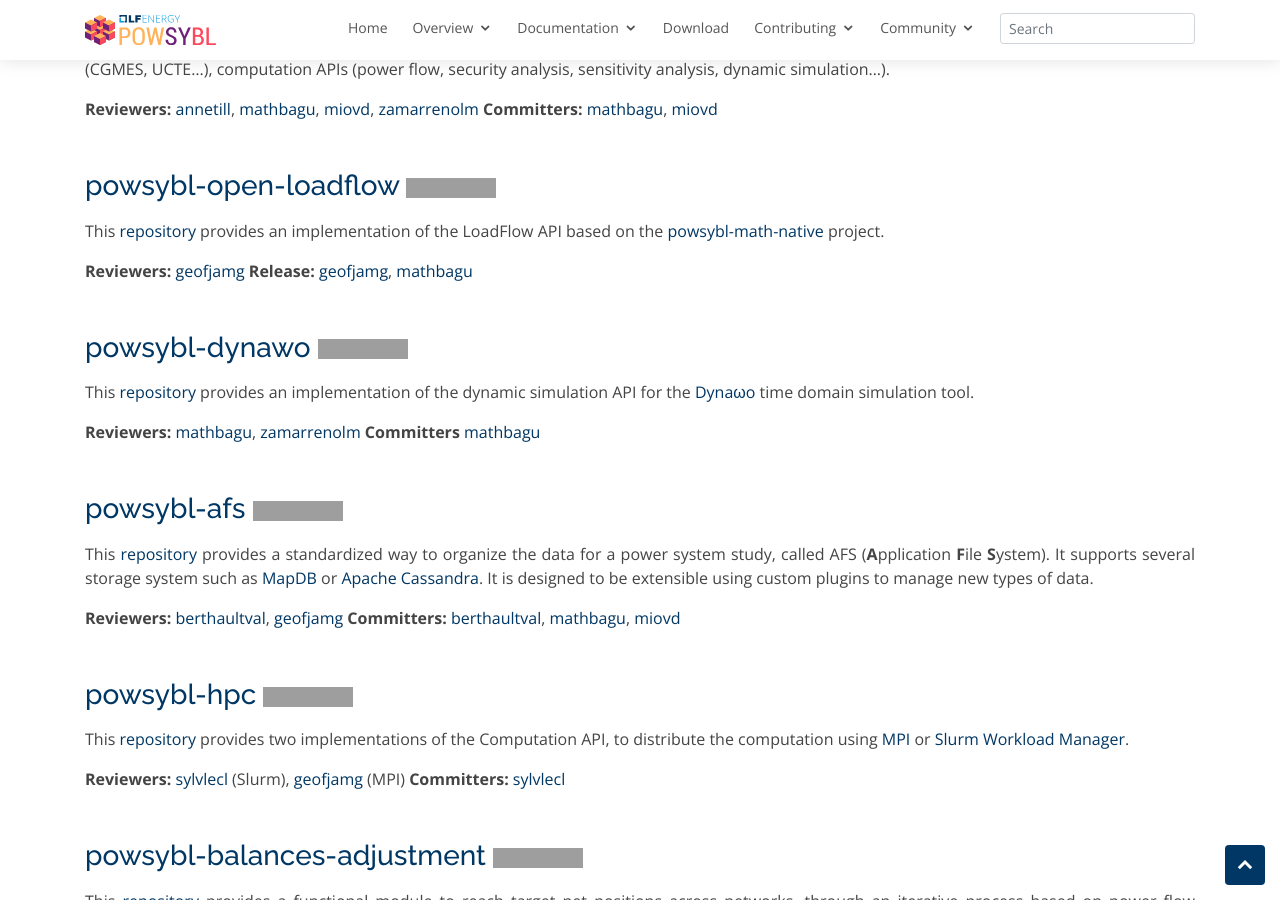
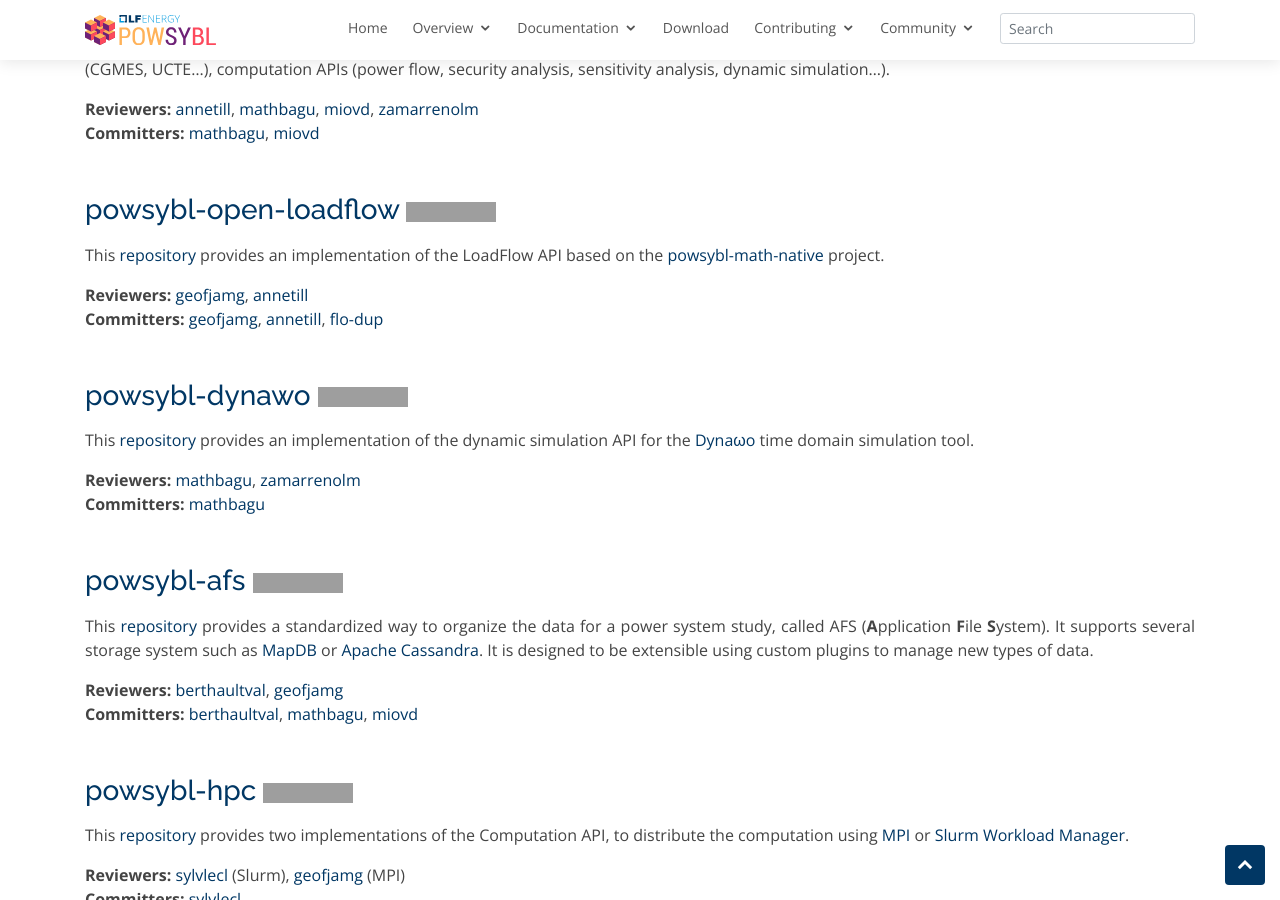
Before and after one commit to powsybl/powsybl.github.io, a Jekyll site: the page built from pages/documentation/developer/repositories/index.md, in a window 1280 px wide and 900 px high, scrolled down 379 px, cut to the strip 0-900 px from the top of the window. Built offline with Jekyll 4.4.1, drawn with Linux system fonts in a browser that asks for light colours; our own code applies the rules of GitHub Pages for plain Markdown files; grey boxes are pictures that could not be loaded.

Commit message:
Fix typos
Signed-off-by: Florian Dupuy <florian.dupuy@rte-france.com>

```diff
--- a/pages/documentation/developer/repositories/index.md
+++ b/pages/documentation/developer/repositories/index.md
@@ -13,14 +13,14 @@
 ### [powsybl-open-loadflow](powsybl-open-loadflow.md) [![GitHub release](https://img.shields.io/github/release/powsybl/powsybl-open-loadflow.svg?sort=semver)](https://github.com/powsybl/powsybl-open-loadflow/releases/)
 This [repository](https://github.com/powsybl/powsybl-open-loadflow) provides an implementation of the LoadFlow API based on the [powsybl-math-native](powsybl-math-native.md) project.
 
-**Reviewers:** [geofjamg](https://github.com/geofjamg)
-**Release:** [geofjamg](https://github.com/geofjamg), [mathbagu](https://github.com/mathbagu)
+**Reviewers:** [geofjamg](https://github.com/geofjamg), [annetill](https://github.com/annetill)
+**Committers:** [geofjamg](https://github.com/geofjamg), [annetill](https://github.com/annetill), [flo-dup](https://github.com/flo-dup)
 
 ### [powsybl-dynawo](powsybl-dynawo.md) [![GitHub release](https://img.shields.io/github/release/powsybl/powsybl-dynawo.svg?sort=semver)](https://github.com/powsybl/powsybl-dynawo/releases/)
 This [repository](https://github.com/powsybl/powsybl-dynawo) provides an implementation of the dynamic simulation API for the [Dyna&omega;o](https://dynawo.github.io/) time domain simulation tool.
 
 **Reviewers:** [mathbagu](https://github.com/mathbagu), [zamarrenolm](https://github.com/zamarrenolm)
-**Committers** [mathbagu](https://github.com/mathbagu)
+**Committers:** [mathbagu](https://github.com/mathbagu)
 
 ### [powsybl-afs](powsybl-afs.md) [![GitHub release](https://img.shields.io/github/release/powsybl/powsybl-afs.svg?sort=semver)](https://github.com/powsybl/powsybl-afs/releases/)
 This [repository](https://github.com/powsybl/powsybl-afs) provides a standardized way to organize the data for a power system study, called AFS (**A**pplication **F**ile **S**ystem). It supports several storage system such as [MapDB](http://www.mapdb.org) or [Apache Cassandra](https://cassandra.apache.org). It is designed to be extensible using custom plugins to manage new types of data.
```
